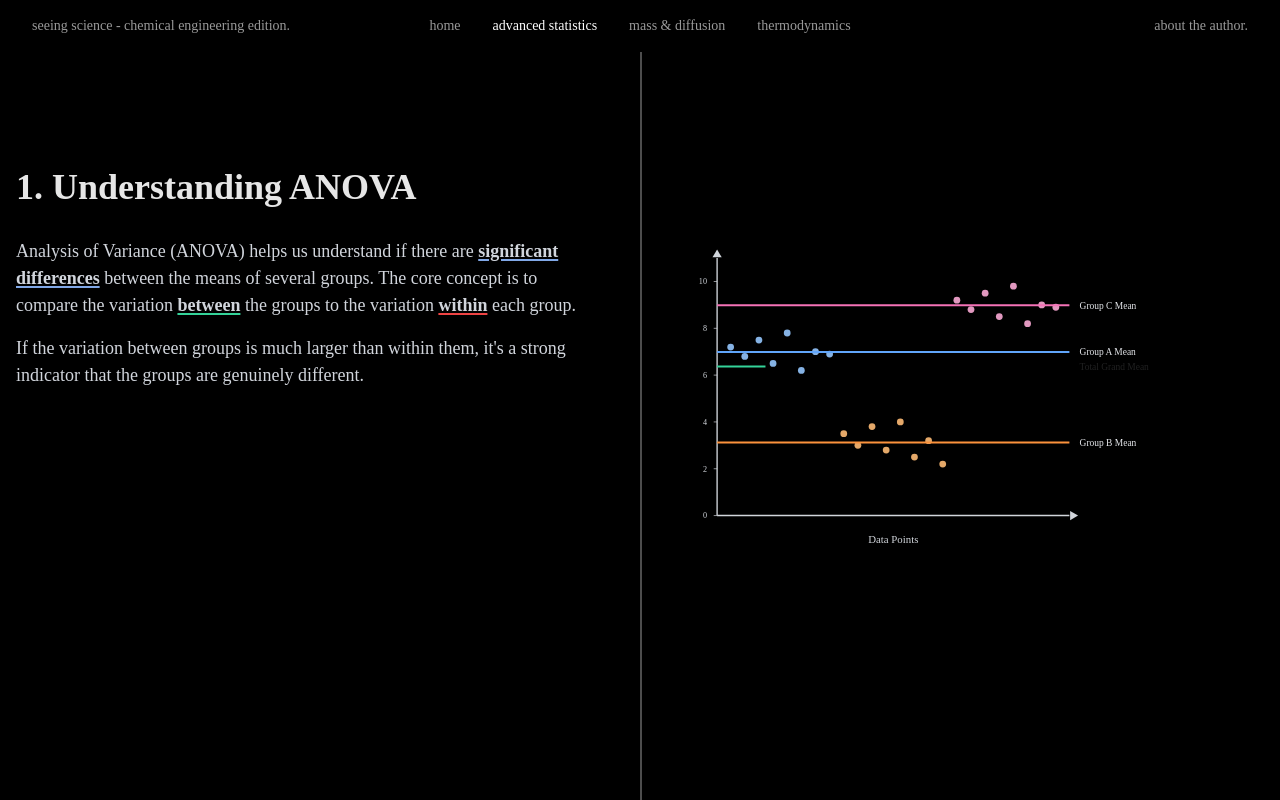
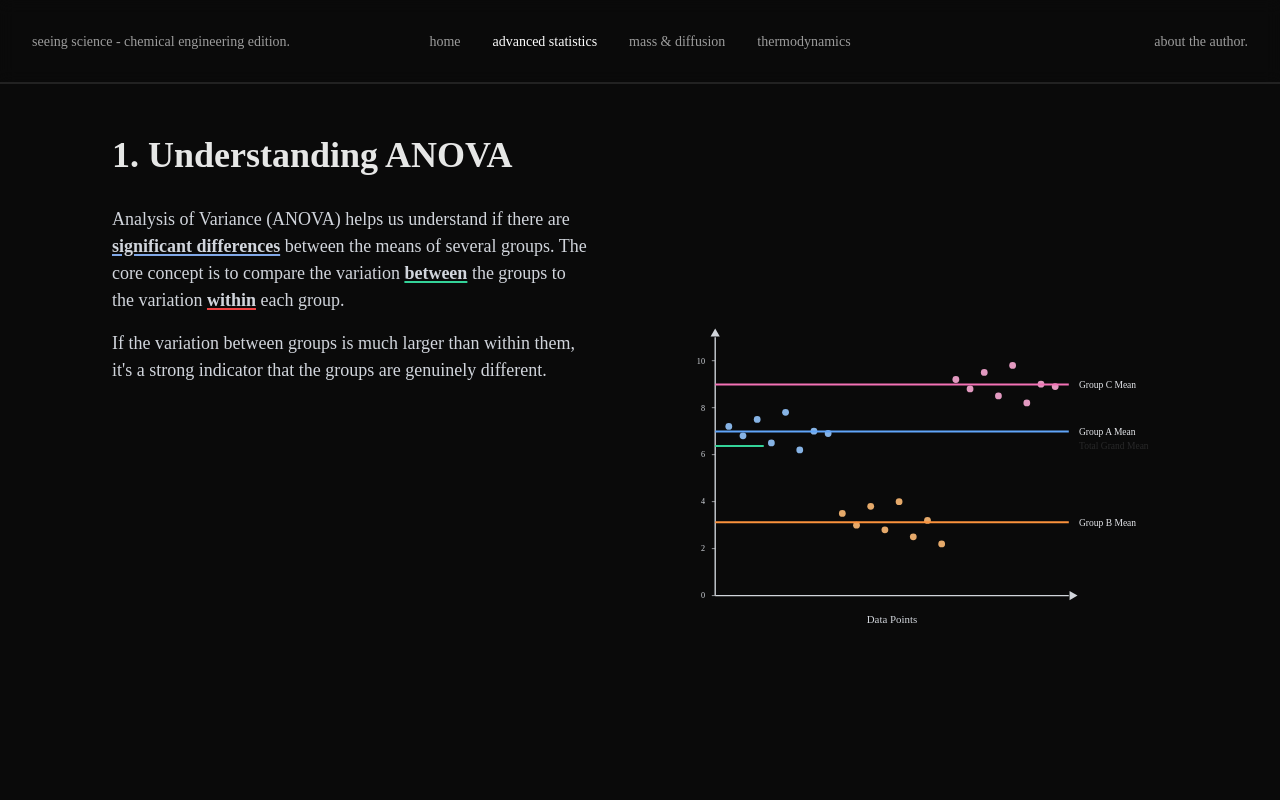
Before and after one commit to anderson120912091209/seeing-chemical-engineering, a Next.js app: page /advanced-statistics in a window 1280 px wide. Shown: the top 800 px of the page. Built offline with nearby package versions, Linux system fonts and the light colour scheme.

Commit message:
added progress bar to statistics page

```diff
--- a/app/(pages)/advanced-statistics/page.tsx
+++ b/app/(pages)/advanced-statistics/page.tsx
@@ -33,7 +33,9 @@ const RegressionAnimationPlaceholder = () => (
 const AdvancedStatistics = () => {
   const [activeSection, setActiveSection] = useState('anova')
   const [selectedConcept, setSelectedConcept] = useState<'between' | 'within' | null>(null)
+  const [scrollProgress, setScrollProgress] = useState(0)
 
+  const contentRef = useRef<HTMLDivElement>(null)
   const anovaRef = useRef<HTMLDivElement>(null)
   const ttestRef = useRef<HTMLDivElement>(null)
   const regressionRef = useRef<HTMLDivElement>(null)
@@ -54,8 +56,8 @@ const AdvancedStatistics = () => {
         })
       },
       {
-        root: null, // observes intersections relative to the viewport
-        rootMargin: '-50% 0px -50% 0px', // triggers when the section is in the vertical center
+        root: null,
+        rootMargin: '-50% 0px -50% 0px',
         threshold: 0
       }
     )
@@ -66,12 +68,21 @@ const AdvancedStatistics = () => {
       }
     })
 
+    const handleScroll = () => {
+      const totalHeight = document.documentElement.scrollHeight - window.innerHeight
+      const progress = window.scrollY / totalHeight
+      setScrollProgress(progress)
+    }
+
+    window.addEventListener('scroll', handleScroll, { passive: true })
+
     return () => {
       sectionRefs.forEach(({ ref }) => {
         if (ref.current) {
           observer.unobserve(ref.current)
         }
       })
+      window.removeEventListener('scroll', handleScroll)
     }
   }, [])
 
@@ -104,21 +115,31 @@ const AdvancedStatistics = () => {
   }
 
   return (
-    <div className="bg-black text-white" style={{ fontFamily: 'Aptos' }}>
-      <header className="fixed top-0 left-0 right-0 z-40 bg-black">
-        <div className="mx-auto max-w-7xl px-6 md:px-4">
-            <NavigationBar />
+    <div className="bg-background text-white" style={{ fontFamily: 'Aptos' }}>
+      <header className="fixed top-0 left-0 right-0 z-40 bg-background/80 backdrop-blur-sm">
+        <div className="mx-auto max-w-7xl px-6 md:px-4 py-4">
+          <NavigationBar />
+          {/* Horizontal Progress Bar */}
+          <div className="absolute bottom-0 left-0 w-full h-0.5 bg-white/10">
+            <motion.div
+              className="h-full"
+              style={{
+                width: `${scrollProgress * 100}%`,
+                backgroundColor: '#81a8e7'
+              }}
+            />
+          </div>
         </div>
       </header>
 
-      <div className="flex">
+      <main className="flex pt-20">
 
         {/* Left Column: Scrollable Content */}
-        <div className="w-1/2 pt-24 min-h-screen">
-          <div className="max-w-xl ml-auto mr-12 space-y-12">
+        <div ref={contentRef} className="w-1/2">
+          <div className="max-w-xl ml-auto p-12 space-y-12">
 
             {/* --- Section 1: ANOVA --- */}
-            <section ref={anovaRef} id="anova" className="min-h-screen pt-16">
+            <section ref={anovaRef} id="anova" className="min-h-screen">
               <h2 className="text-responsive-h2 font-bold text-white/90 mb-6">1. Understanding ANOVA</h2>
               <div className="space-y-4 text-responsive-p text-gray-300 font-light">
                 <p>
@@ -144,7 +165,7 @@ const AdvancedStatistics = () => {
             </section>
 
             {/* --- Section 2: T-Test --- */}
-            <section ref={ttestRef} id="ttest" className="min-h-screen pt-16">
+            <section ref={ttestRef} id="ttest" className="min-h-screen">
               <h2 className="text-responsive-h2 font-bold text-white/90 mb-6">2. The T-Test</h2>
               <div className="space-y-4 text-responsive-p text-gray-300 font-light">
                 <p>
@@ -160,7 +181,7 @@ const AdvancedStatistics = () => {
             </section>
 
             {/* --- Section 3: Regression Analysis --- */}
-            <section ref={regressionRef} id="regression" className="min-h-screen pt-16">
+            <section ref={regressionRef} id="regression" className="min-h-screen">
               <h2 className="text-responsive-h2 font-bold text-white/90 mb-6">3. Regression Analysis</h2>
               <div className="space-y-4 text-responsive-p text-gray-300 font-light">
                 <p>
@@ -178,8 +199,8 @@ const AdvancedStatistics = () => {
           </div>
         </div>
 
-        {/* Right Column: Sticky Animation with Separator */}
-        <div className="w-1/2 h-screen sticky top-0 flex items-center justify-center p-12 border-l-2 border-white/30">
+        {/* Right Column: Sticky Animation */}
+        <div className="w-1/2 h-screen sticky top-0 flex items-center justify-center p-12">
           <div className="w-full max-w-3xl aspect-[8/5]">
             <AnimatePresence mode="wait">
               <motion.div
@@ -188,7 +209,6 @@ const AdvancedStatistics = () => {
                 animate={{ opacity: 1, y: 0 }}
                 exit={{ opacity: 0, y: -20 }}
                 transition={{ duration: 0.3 }}
-                className="w-full h-full"
               >
                 {renderAnimation()}
               </motion.div>
@@ -196,7 +216,7 @@ const AdvancedStatistics = () => {
           </div>
         </div>
 
-      </div>
+      </main>
 
       {/* Calculate Button */}
       <div className="pt-6">
```
